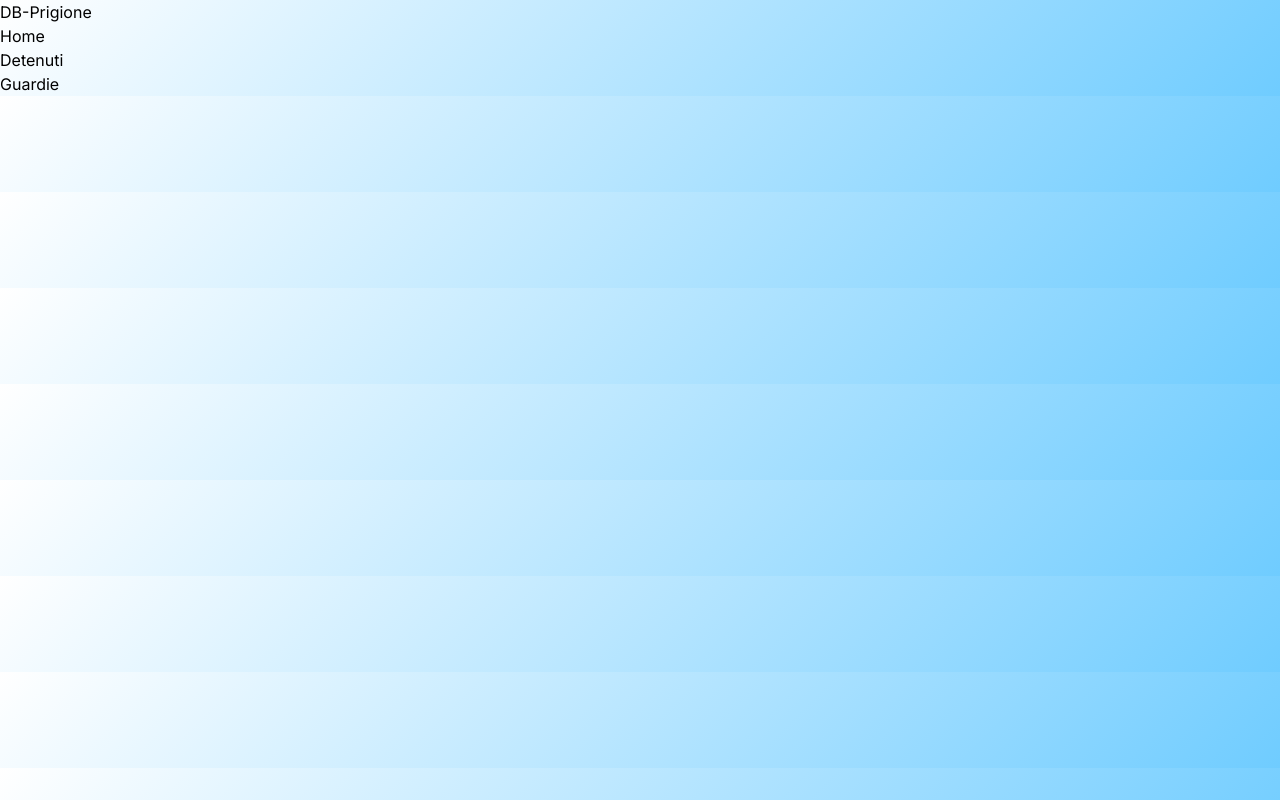
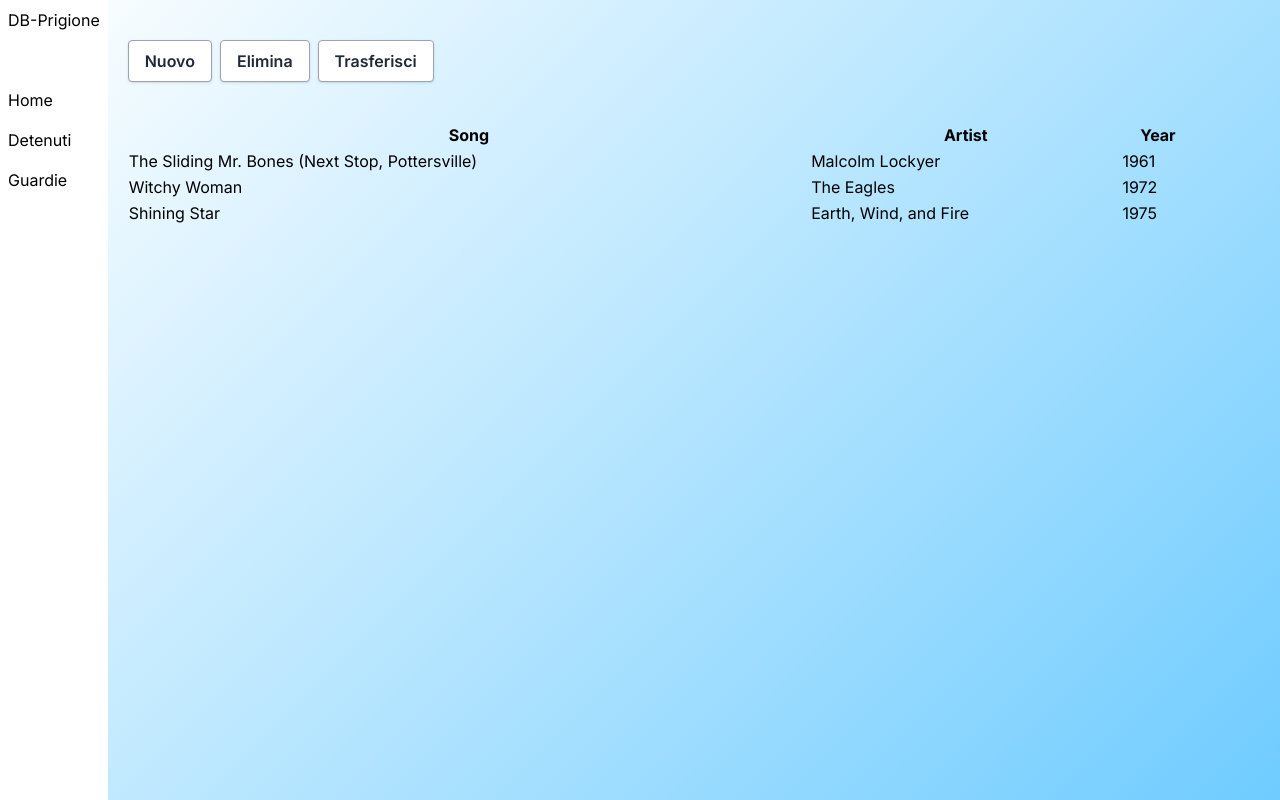
Before and after one commit to leonardogrimaldi/db-prigione, a Next.js app in the folder app/: page /dashboard in a window 1280 px wide. Built offline with nearby package versions, Linux system fonts and the light colour scheme.

Commit message:
update review and code

```diff
--- /dev/null
+++ b/app/src/app/dashboard/DataTable.tsx
@@ -0,0 +1,30 @@
+export default function DataTable() {
+    return (
+        <table className="table-auto">
+            <thead>
+                <tr>
+                    <th>Song</th>
+                    <th>Artist</th>
+                    <th>Year</th>
+                </tr>
+            </thead>
+            <tbody>
+                <tr>
+                    <td>The Sliding Mr. Bones (Next Stop, Pottersville)</td>
+                    <td>Malcolm Lockyer</td>
+                    <td>1961</td>
+                </tr>
+                <tr>
+                    <td>Witchy Woman</td>
+                    <td>The Eagles</td>
+                    <td>1972</td>
+                </tr>
+                <tr>
+                    <td>Shining Star</td>
+                    <td>Earth, Wind, and Fire</td>
+                    <td>1975</td>
+                </tr>
+            </tbody>
+        </table>
+    )
+}
--- /dev/null
+++ b/app/src/app/dashboard/layout.tsx
@@ -0,0 +1,30 @@
+function NavBar() {
+    return (
+        <nav className="flex flex-col justify-start h-screen bg-white">
+            <div className="h-20 p-2">
+                DB-Prigione
+            </div>
+            <div className="p-2">
+                Home
+            </div>
+            <div className="p-2">
+                Detenuti
+            </div>
+            <div className="p-2">
+                Guardie
+            </div>
+        </nav>
+    )
+}
+export default function Layout({
+    children, // will be a page or nested layout
+  }: {
+    children: React.ReactNode
+  }) {
+  return (
+    <div className="flex flex-row gap-x-5">
+        <NavBar></NavBar>
+        {children}
+    </div>
+  )
+}
--- a/app/src/app/dashboard/page.tsx
+++ b/app/src/app/dashboard/page.tsx
@@ -1,19 +1,20 @@
+import DataTable from "./DataTable";
+
 export default function Page() {
     return (
-        <nav className="flex flex-col justify-start h-full">
-            <div>
-                DB-Prigione
+        <div className="flex flex-col gap-y-10 mt-10 w-10/12">
+            <div className="flex flex-row gap-x-2">
+                <button className="bg-white hover:bg-gray-100 text-gray-800 font-semibold py-2 px-4 border border-gray-400 rounded shadow">
+                    Nuovo
+                </button>
+                <button className="bg-white hover:bg-gray-100 text-gray-800 font-semibold py-2 px-4 border border-gray-400 rounded shadow">
+                    Elimina
+                </button>
+                <button className="bg-white hover:bg-gray-100 text-gray-800 font-semibold py-2 px-4 border border-gray-400 rounded shadow">
+                    Trasferisci
+                </button>
             </div>
-            <div>
-                Home
-            </div>
-            <div>
-                Detenuti
-            </div>
-            <div>
-                Guardie
-            </div>
-        </nav>
-
+            <DataTable></DataTable>
+        </div>
     );
   }
```
